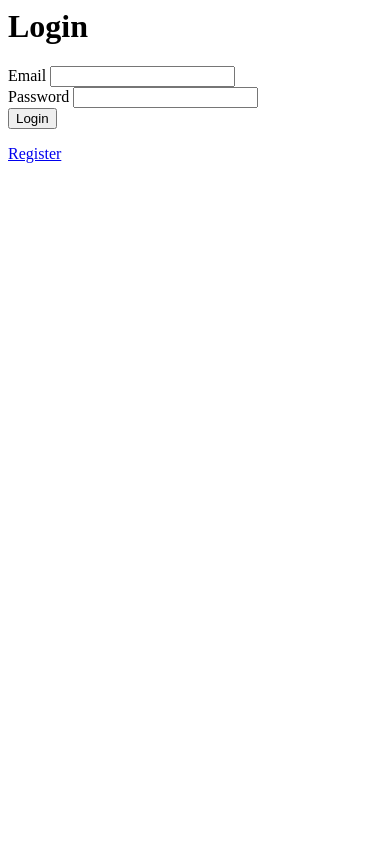
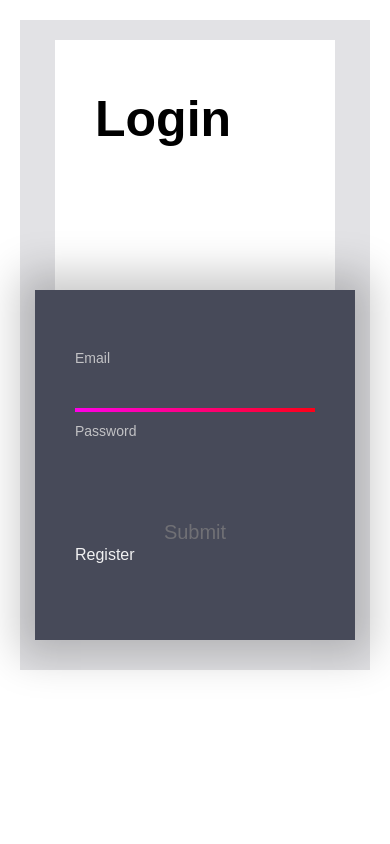
Before and after one commit to IsaacHHB/node-login, a Node server app: page /login in a window 390 px wide. Run offline with Node 20, Linux system fonts and the light colour scheme; some libraries are stand-ins or nearby versions; some web fonts are replaced.

Commit message:
added stylesheets to simple login

```diff
--- a/package.json
+++ b/package.json
@@ -14,6 +14,8 @@
     "express": "^4.18.1",
     "express-flash": "^0.0.2",
     "express-session": "^1.17.3",
+    "method-override": "^3.0.0",
+    "mongodb": "^4.7.0",
     "passport": "^0.6.0",
     "passport-local": "^1.0.0"
   },
--- a/passport-config.js
+++ b/passport-config.js
@@ -1,26 +1,35 @@
 const LocalStrategy = require('passport-local').Strategy
 const bcrypt = require('bcrypt')
 
-function initialize(passport,getUserByEmail){
+function initialize(passport,getUserByEmail,getUserById){
     const authenticateUser = async (email,password, done) =>{
+        console.log("HER!");
         const user = getUserByEmail(email)
         if(user == null){
+            console.log("1");
             return done(null,false,{message:'No user with that email'})
         }
 
         try{
+            console.log("2");
             if(await bcrypt.compare(password, user.password)) {
-
+                return done(null,user)
             }else{
+                console.log("3");
                 return done(null,false,{message:'Password incorrect'})
             }
         }catch(e){
+            console.log("4");
             return done(e)
         }
     }
+    console.log("5");
     passport.use(new LocalStrategy({ usernameField: 'email' }, authenticateUser))
-    passport.serializeUser((user,done) => { })
-    passport.deserializeUser((id,done) => { })
+    passport.serializeUser((user,done) => done(null, user.id))
+    passport.deserializeUser((id,done) => {
+        console.log("6");
+        return done(null, getUserById(id))
+    })
 }
 
 module.exports = initialize
--- /dev/null
+++ b/public/css/styles.css
@@ -0,0 +1,147 @@
+@import url('https://rsms.me/inter/inter-ui.css');
+::selection {
+  background: #2D2F36;
+}
+::-webkit-selection {
+  background: #2D2F36;
+}
+::-moz-selection {
+  background: #2D2F36;
+}
+body {
+  background: white;
+  font-family: 'Inter UI', sans-serif;
+  margin: 0;
+  padding: 20px;
+}
+.page {
+  background: #e2e2e5;
+  display: flex;
+  flex-direction: column;
+  height: calc(100% - 40px);
+  position: absolute;
+  place-content: center;
+  width: calc(100% - 40px);
+}
+@media (max-width: 767px) {
+  .page {
+    height: auto;
+    margin-bottom: 20px;
+    padding-bottom: 20px;
+  }
+}
+.container {
+  display: flex;
+  height: 320px;
+  margin: 0 auto;
+  width: 640px;
+}
+@media (max-width: 767px) {
+  .container {
+    flex-direction: column;
+    height: 630px;
+    width: 320px;
+  }
+}
+.left {
+  background: white;
+  height: calc(100% - 40px);
+  top: 20px;
+  position: relative;
+  width: 50%;
+}
+.left1{
+  width:100%;
+}
+@media (max-width: 767px) {
+  .left {
+    height: 100%;
+    left: 20px;
+    width: calc(100% - 40px);
+    max-height: 270px;
+  }
+  .left1{
+    width:100%;
+    height:100%;
+  }
+}
+.login {
+  font-size: 50px;
+  font-weight: 900;
+  margin: 50px 40px 40px;
+}
+.eula {
+  color: #999;
+  font-size: 14px;
+  line-height: 1.5;
+  margin: 40px;
+}
+.right {
+  background: #474A59;
+  box-shadow: 0px 0px 40px 16px rgba(0,0,0,0.22);
+  color: #F1F1F2;
+  position: relative;
+  width: 50%;
+  height: 125%;
+}
+@media (max-width: 767px) {
+  .right {
+    flex-shrink: 0;
+    height: 100%;
+    width: 100%;
+    max-height: 350px;
+  }
+}
+svg {
+  position: absolute;
+  width: 320px;
+}
+path {
+  fill: none;
+  stroke: url(#linearGradient);;
+  stroke-width: 4;
+  stroke-dasharray: 240 1386;
+}
+.form {
+  margin: 40px;
+  position: absolute;
+}
+label {
+  color:  #c2c2c5;
+  display: block;
+  font-size: 14px;
+  height: 16px;
+  margin-top: 20px;
+  margin-bottom: 5px;
+}
+input {
+  background: transparent;
+  border: 0;
+  color: #f2f2f2;
+  font-size: 20px;
+  height: 30px;
+  line-height: 30px;
+  outline: none !important;
+  width: 100%;
+}
+input::-moz-focus-inner {
+  border: 0;
+}
+#submit {
+  color: #707075;
+  margin-top: 40px;
+  transition: color 300ms;
+}
+#submit:focus {
+  color: #f2f2f2;
+}
+#submit:active {
+  color: #d0d0d2;
+}
+.anchor{
+  text-decoration: none;
+  color: #F1F1F2;
+}
+.anchor:hover{
+  color: aqua;
+}
--- /dev/null
+++ b/public/js/main.js
@@ -0,0 +1,49 @@
+var current = null;
+document.querySelector('#email').addEventListener('focus', function(e) {
+  if (current) current.pause();
+  current = anime({
+    targets: 'path',
+    strokeDashoffset: {
+      value: 0,
+      duration: 700,
+      easing: 'easeOutQuart'
+    },
+    strokeDasharray: {
+      value: '240 1386',
+      duration: 700,
+      easing: 'easeOutQuart'
+    }
+  });
+});
+document.querySelector('#password').addEventListener('focus', function(e) {
+  if (current) current.pause();
+  current = anime({
+    targets: 'path',
+    strokeDashoffset: {
+      value: -336,
+      duration: 700,
+      easing: 'easeOutQuart'
+    },
+    strokeDasharray: {
+      value: '240 1386',
+      duration: 700,
+      easing: 'easeOutQuart'
+    }
+  });
+});
+document.querySelector('#submit').addEventListener('focus', function(e) {
+  if (current) current.pause();
+  current = anime({
+    targets: 'path',
+    strokeDashoffset: {
+      value: -730,
+      duration: 700,
+      easing: 'easeOutQuart'
+    },
+    strokeDasharray: {
+      value: '530 1386',
+      duration: 700,
+      easing: 'easeOutQuart'
+    }
+  });
+});
--- a/server.js
+++ b/server.js
@@ -8,18 +8,35 @@ const bcrypt = require('bcrypt')
 const passport = require('passport')
 const flash = require('express-flash')
 const session = require('express-session')
+const PORT = 8000
+const methodOverride = require('method-override')
+const MongoClient = require('mongodb').MongoClient
 
-
+let db;
+/*
+console.log('connecting to DB...')
+MongoClient.connect('mongodb+srv://IsaacHHB:Hollowhorn7@cluster0.lkpys.mongodb.net/?retryWrites=true&w=majority', { useUnifiedTopology: true })
+.then(client => {
+  console.log('Connected to Database')
+  db = client.db('stories')
+  app.listen(process.env.PORT || PORT, () => {
+    console.log(`Server is running on port ${PORT}.`)
+  })
+})
+console.log("DB connect has been kicked off...")
+*/
 const initializePassport = require('./passport-config')
 initializePassport(
     passport,
-    email => users.find(user => user.email === email)
+    email => users.find(user => user.email === email),
+    id => users.find(user => user.id === id)
 )
 
 const users = []
 
 app.set('view-engine', 'ejs')
-app.use(express.urlencoded({ extended: false}))
+app.use('/public', express.static('public'));
+app.use(express.urlencoded({ extended: false }))
 app.use(flash())
 app.use(session({
     secret: process.env.SESSION_SECRET,
@@ -28,28 +45,44 @@ app.use(session({
 }))
 app.use(passport.initialize())
 app.use(passport.session())
+app.use(methodOverride('_method'))
 
 
-app.get('/',(req,res)=>{
-    res.render('index.ejs',{name: 'Kyle'})
+app.get('/', checkAuthenticated, (req,res)=>{
+    res.render('index.ejs',{name: req.body.name})
 })
 
-app.get('/login',(req,res)=>{
+app.get('/login',checkNotAuthenticated,(req,res)=>{
     res.render('login.ejs')
 })
 
-app.post('/login', passport.authenticate('local', {
+app.post('/login', checkNotAuthenticated, passport.authenticate('local', {
     successRedirect: '/',
     failureRedirct: '/login',
     failureFlash: true
 }))
 
-app.get('/register',(req,res)=>{
+app.get('/register',checkNotAuthenticated, (req,res)=>{
     res.render('register.ejs')
 })
 
-app.post('/register',async (req,res)=>{
+app.post('/register',checkNotAuthenticated, async (req,res)=>{
     try{
+        /*
+        const hashedPassword = await bcrypt.hash(req.body.password, 10)
+        console.log("register POST received!");
+        const usersCollection = db.collection('users')
+        console.log('new user: ' + req.body.name)
+        usersCollection.insertOne( {
+            userId: Date.now().toString(),
+            userName: req.body.name,
+            email: req.body.email,
+            password: hashedPassword
+        })
+        .then(result => {
+        res.render('regSuccess.ejs', {name: req.body.name})
+        })
+        */
         const hashedPassword = await bcrypt.hash(req.body.password, 10)
         users.push({
             id: Date.now().toString(),
@@ -57,11 +90,14 @@ app.post('/register',async (req,res)=>{
             email: req.body.email,
             password: hashedPassword
         })
-        res.redirect('/login')
+        //res.redirect('/login')
+        res.render('regSuccess.ejs', {name: req.body.name});
+
     }catch{
         res.redirect('/register')
     }
-    console.log(users)
+
+    //console.log(users)
 })
 
 app.get('/users',(req,res)=>{
@@ -72,5 +108,33 @@ app.post('/users',(req,res)=>{
 
 })
 
+app.delete('/logout', (req,res)=>{
+    req.logOut()
+    res.redirect('/login')
+})
 
-app.listen(3000)
+function checkAuthenticated(req,res,next){
+    if(req.isAuthenticated()){
+        return next()
+    }
+
+    res.redirect('/login')
+}
+function checkNotAuthenticated(req,res,next){
+    console.log("authenticatin?");
+    if (users.length > 0) {
+        console.log("users array size: " + users.length + ", user 0: " + users[0].email);
+    }
+    if(req.isAuthenticated()){
+        console.log(" is autheticated!");
+        return res.redirect('/')
+
+    }
+    //console.log(" not authenticated....going to next: " + next);
+    next()
+}
+
+
+app.listen(process.env.PORT || PORT, () => {
+    console.log(`Server is running on port ${PORT}.`)
+})
--- a/views/index.ejs
+++ b/views/index.ejs
@@ -1 +1,4 @@
 <h1>Hi <%= name %></h1>
+<form action="/logout?_method=DELETE" method="POST">
+    <button type="submit">Log Out</button>
+</form>
--- a/views/login.ejs
+++ b/views/login.ejs
@@ -1,8 +1,4 @@
-<h1>Login</h1>
-<% if (messages.error) { %>
-    <% messages.error %>
-<% } %>
-<form action="/login" method="POST">
+<!-- <form action="/login" method="POST">
                 <div>
                     <label for="email">Email</label>
                     <input type="email" id="email" name="email" required>
@@ -13,4 +9,55 @@
                 </div>
                 <button type="submit">Login</button>
             </form>
-<a href="/register">Register</a>
+            <a href="/register">Register</a> -->
+<!DOCTYPE html>
+<html lang="en">
+
+<head>
+    <meta charset="UTF-8">
+    <meta http-equiv="X-UA-Compatible" content="IE=edge">
+    <meta name="viewport" content="width=device-width, initial-scale=1.0">
+    <link rel="stylesheet" href="public/css/styles.css">
+    <title>Document</title>
+</head>
+
+<body>
+    <div class="page">
+        <div class="container">
+            <div class="left">
+                <div class="login">Login</div>
+                <div class="eula">
+                    <% if (messages.error) { %>
+                        <% messages.error %>
+                            <% } %>
+                </div>
+            </div>
+            <div class="right">
+                <svg viewBox="0 0 320 300">
+                    <defs>
+                        <linearGradient inkscape:collect="always" id="linearGradient" x1="13" y1="193.49992" x2="307"
+                            y2="193.49992" gradientUnits="userSpaceOnUse">
+                            <stop style="stop-color:#ff00ff;" offset="0" id="stop876" />
+                            <stop style="stop-color:#ff0000;" offset="1" id="stop878" />
+                        </linearGradient>
+                    </defs>
+                    <path
+                        d="m 40,120.00016 239.99984,-3.2e-4 c 0,0 24.99263,0.79932 25.00016,35.00016 0.008,34.20084 -25.00016,35 -25.00016,35 h -239.99984 c 0,-0.0205 -25,4.01348 -25,38.5 0,34.48652 25,38.5 25,38.5 h 215 c 0,0 20,-0.99604 20,-25 0,-24.00396 -20,-25 -20,-25 h -190 c 0,0 -20,1.71033 -20,25 0,24.00396 20,25 20,25 h 168.57143" />
+                </svg>
+                <div class="form">
+                    <form action="/login" method="POST">
+                        <label for="email">Email</label>
+                        <input type="email" id="email" name="email" required>
+                        <label for="password">Password</label>
+                        <input type="password" id="password" name="password" required>
+                        <input type="submit" id="submit" value="Submit">
+                        <a class="anchor" href="/register">Register</a>
+                    </form>
+                </div>
+            </div>
+        </div>
+    </div>
+    <script src='public/js/main.js'></script>
+</body>
+
+</html>
```
Also changed, not shown: views/regSuccess.ejs (added, +26 -0 lines), views/register.ejs (+53 -2 lines), 1 other file. Lines whose indentation alone changed are shown as unchanged.
